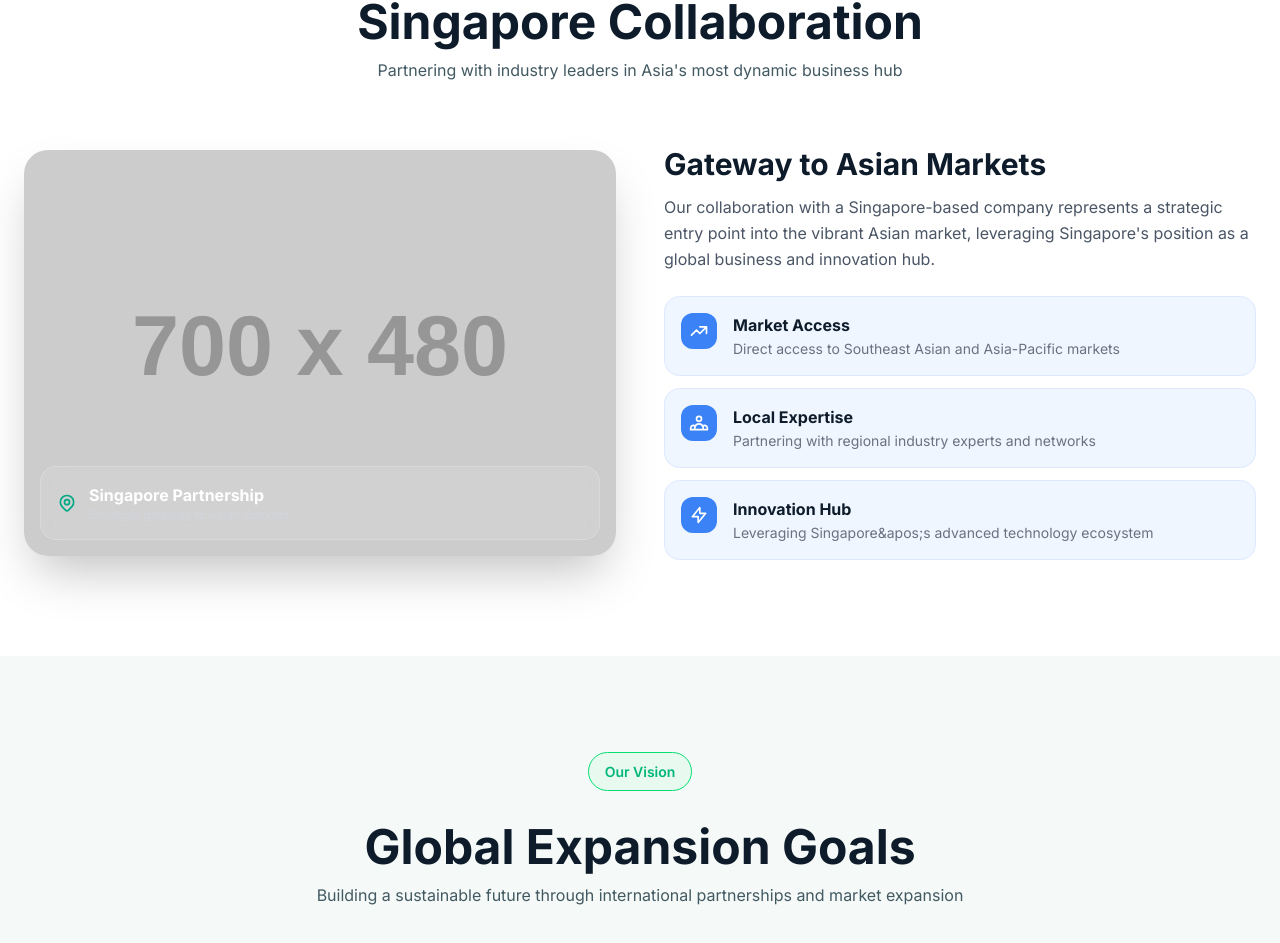
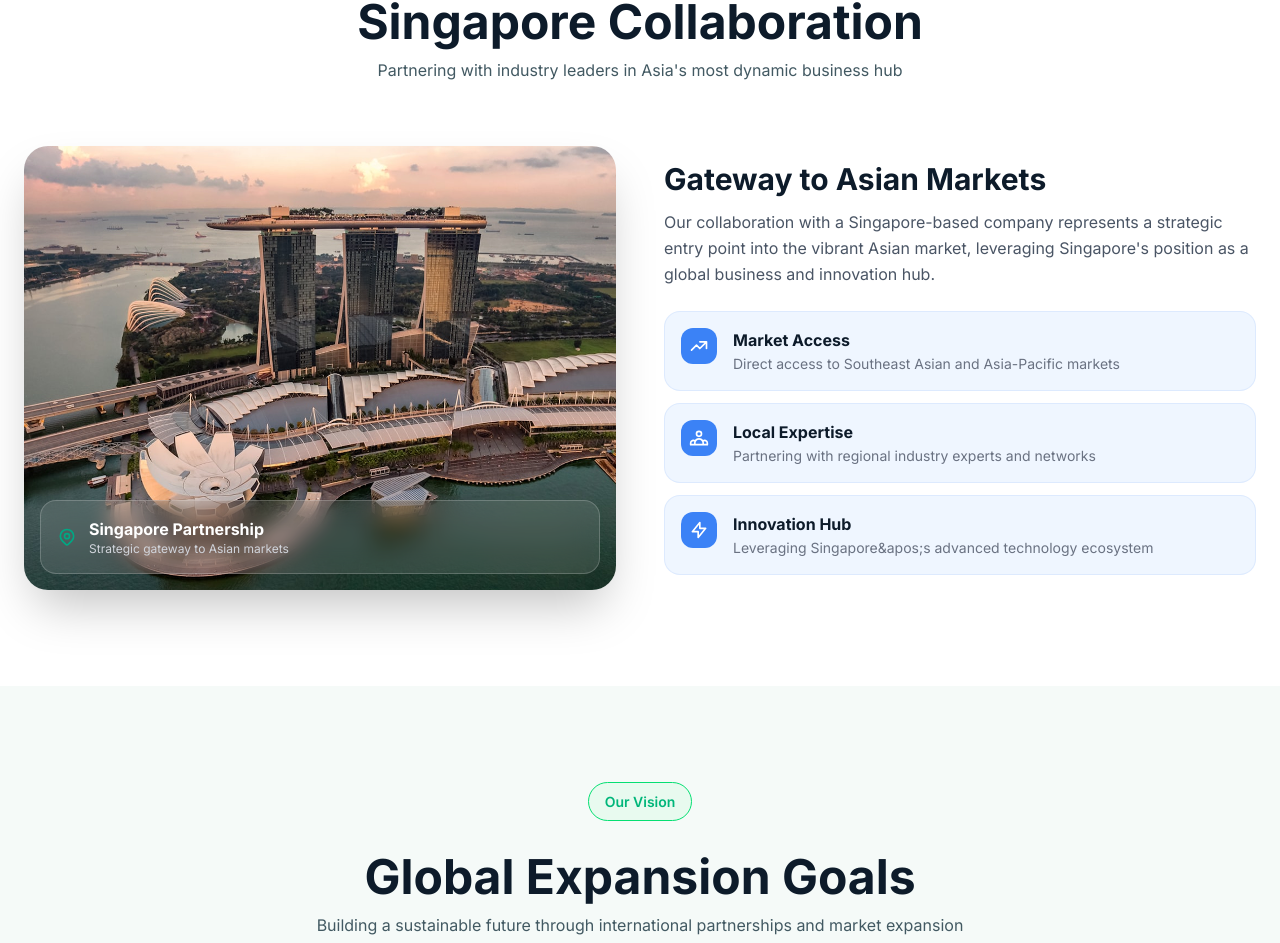
Before and after one commit to scaleoxperts/alldelite, a Next.js app: page /export in a window 1280 px wide. Shown: the part 2023-2966 px from the top of the page. Built offline with nearby package versions, Linux system fonts and the light colour scheme.

Commit message:
update(SingaporeSection): replace placeholder image with strategic partnership image

```diff
--- a/components/export/Singapore.export.tsx
+++ b/components/export/Singapore.export.tsx
@@ -83,7 +83,7 @@ export default function SingaporeSection() {
         <div className="grid items-center gap-12 lg:grid-cols-2">
           <div className="relative overflow-hidden rounded-3xl shadow-2xl">
             <Image
-              src="https://placehold.co/700x480/0a1f18/aaccaa?text=Singapore+Skyline"
+              src="/export/strategic-partnership.png"
               alt="Singapore"
               width={700}
               height={480}
```
Also changed, not shown: public/export/strategic-partnership.png (added).
